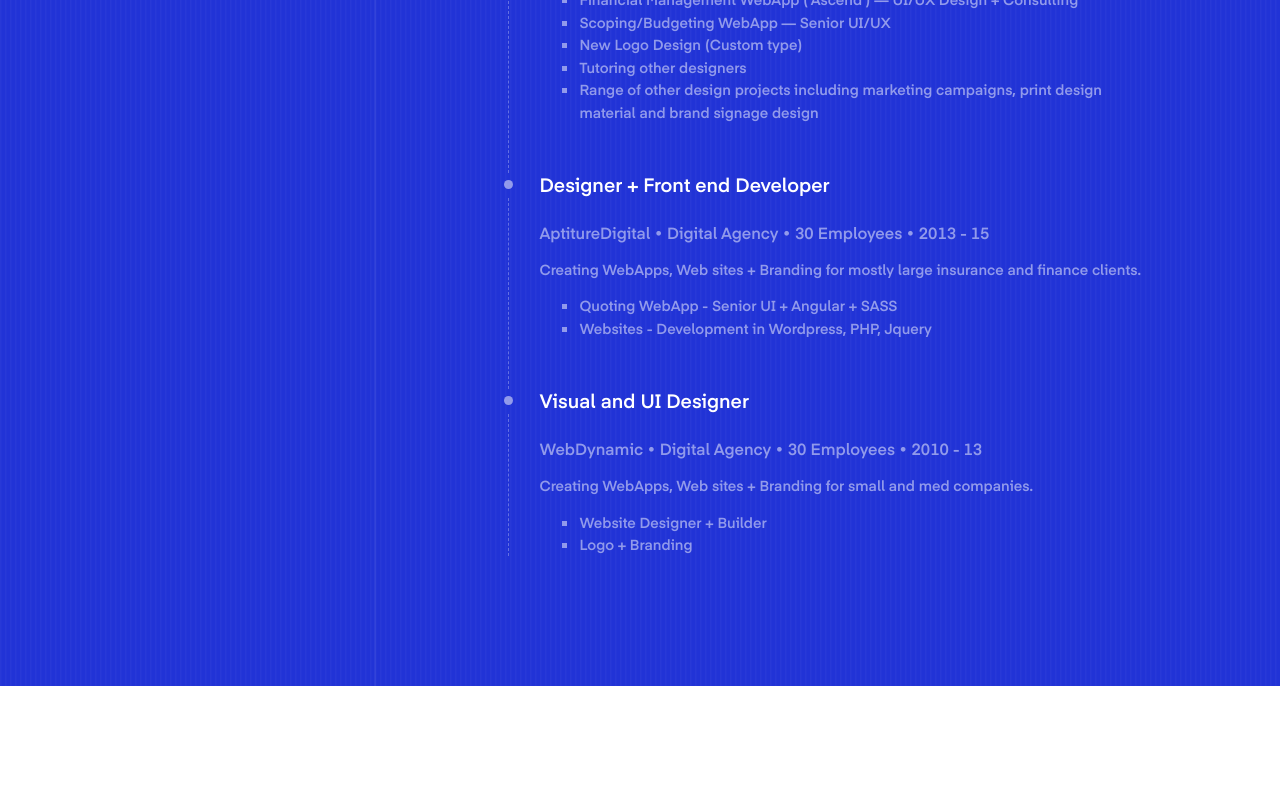
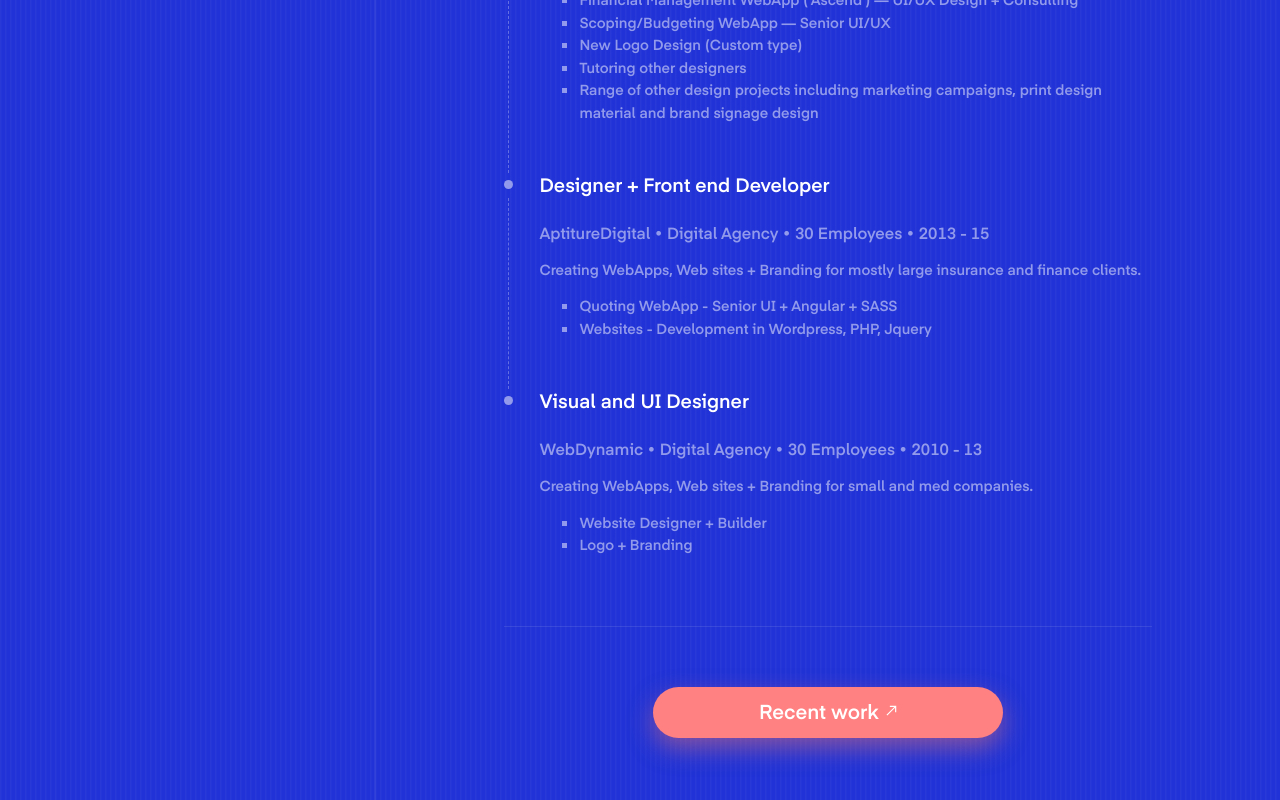
Before and after one commit to broekn/portfolio1, a React (Create React App) app: page / in a window 1280 px wide. Shown: the part 1538-2338 px from the top of the page. Before the commit the page ends 2224 px from the top, so only its background shows below. Built offline with nearby package versions, Linux system fonts and the light colour scheme; a web font is replaced by a local one.

Commit message:
cta button bottom

```diff
--- a/src/App.js
+++ b/src/App.js
@@ -332,6 +332,20 @@ const App = () => {
                 </li>
               </ul>
             </section>
+            <a
+              target='_blank'
+              rel='noopener noreferrer'
+              className='button button-primary'
+              href='https://www.behance.net/humanclarity'
+            >
+              <span>Recent work</span>
+              <img
+                src={icnexternal}
+                alt='icon external'
+                width='14'
+                height='14'
+              />
+            </a>
           </div>
         </main>
       </div>
--- a/src/css/app.scss
+++ b/src/css/app.scss
@@ -711,6 +711,8 @@ main {
 }
 
 .work-history {
+  border-bottom: 1px solid rgba(var(--white), 0.1);
+  padding-bottom: 70px;
   h4 {
     margin-top: 0;
     font-size: 1.2rem;
@@ -753,6 +755,9 @@ main {
     position: relative;
     &:last-child {
       padding-bottom: 0;
+      &::after {
+        border: none;
+      }
     }
     &:before {
       opacity: 0.5;
```
